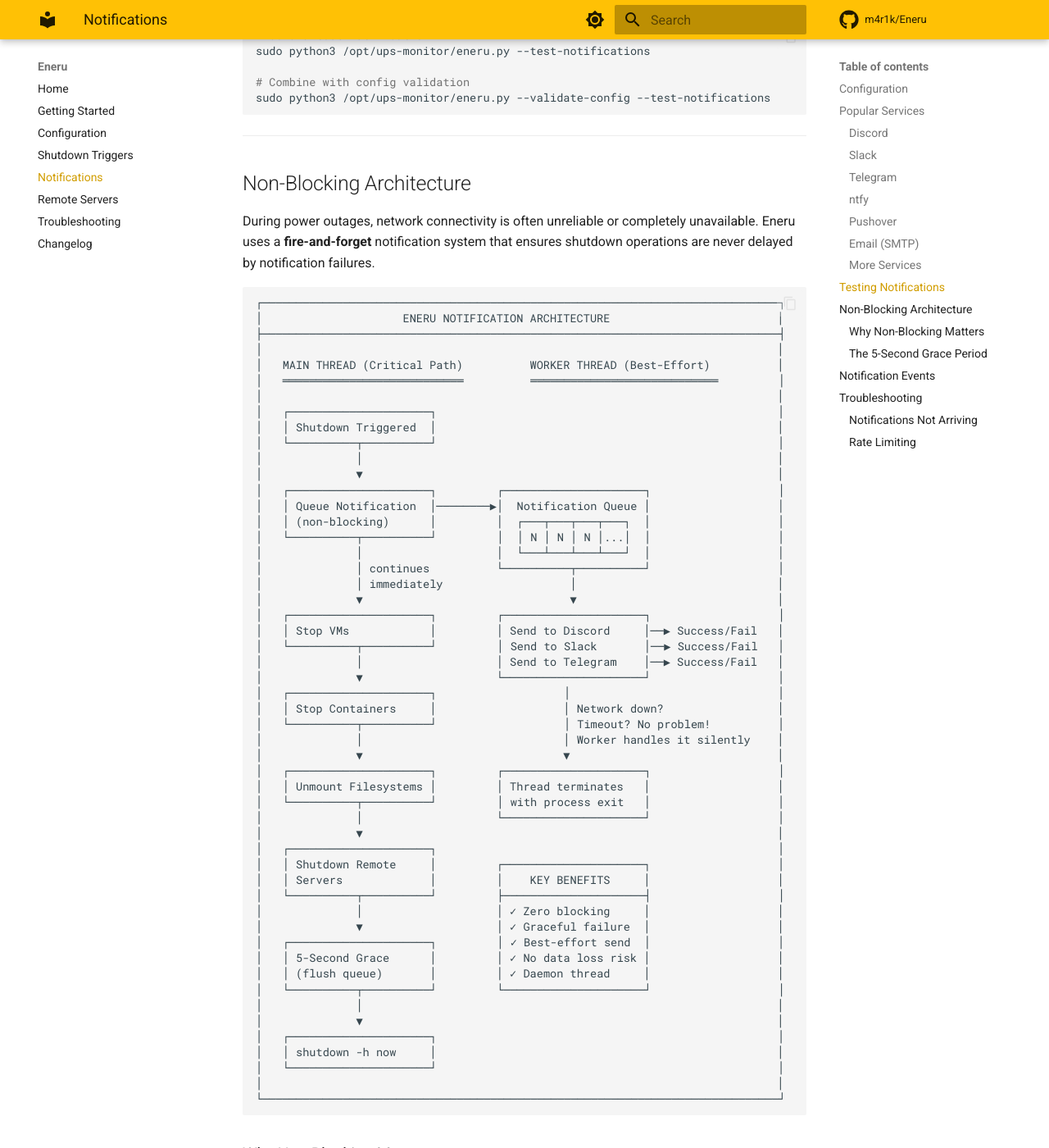
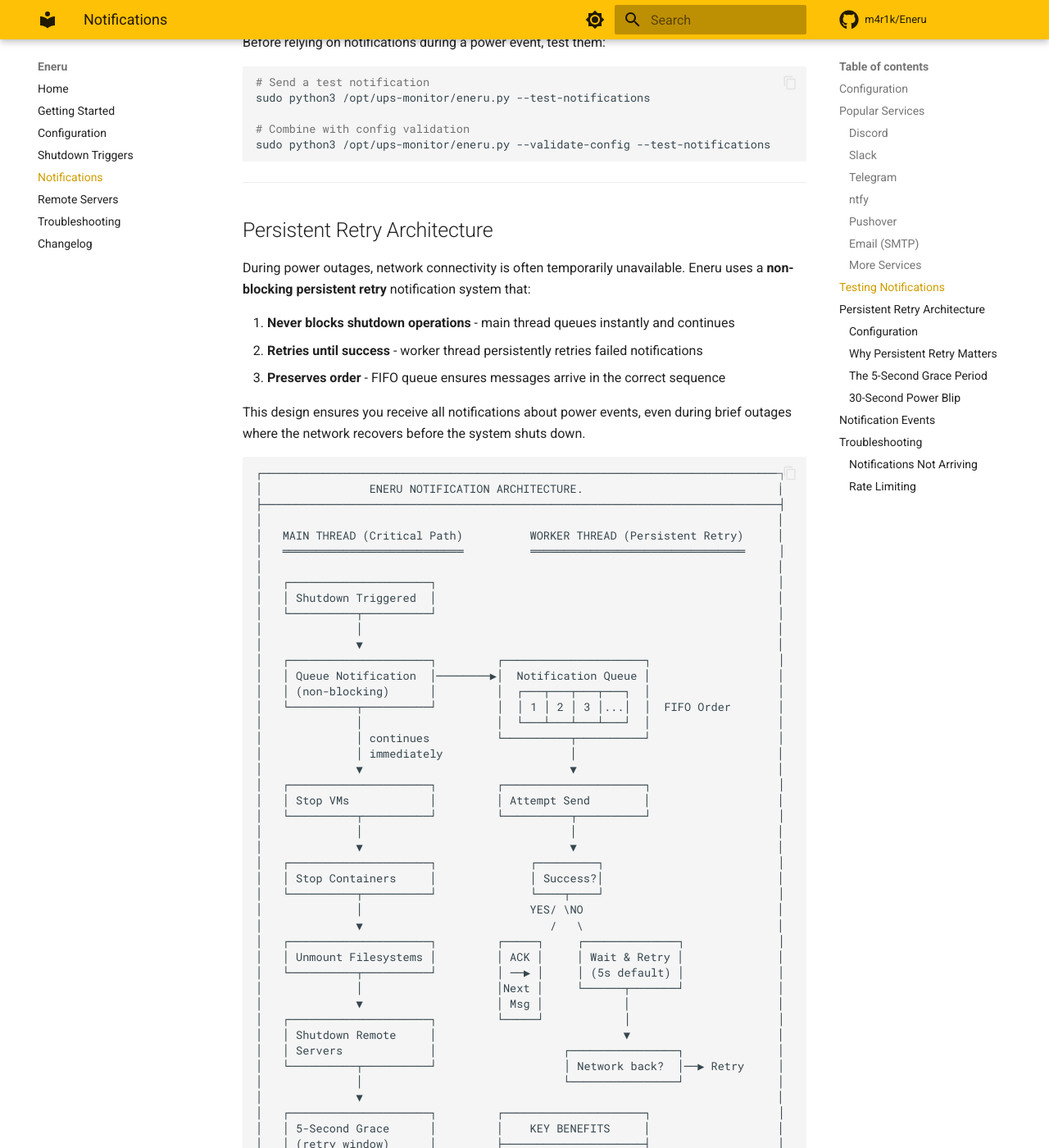
Before and after one commit to m4r1k/Eneru, an MkDocs documentation site: the page built from docs/notifications.md, in a window 1280 px wide and 1400 px high, scrolled down 2494 px. Shown: the whole window at 82% size. Built offline with MkDocs 1.6.1 and Material for MkDocs 9.7.7, drawn with Linux system fonts in a browser that asks for light colours; comment, search, counter and statistics services are not loaded; some of the changed text lies outside the part shown.

Commit message:
feat: add persistent retry for notifications
Replace fire-and-forget notification delivery with persistent retry
architecture. The worker thread now retries failed notifications until
success (or process exit), ensuring delivery during transient network
outages like brief power blips where network equipment takes time to
recover.

Changes:
- NotificationWorker retries indefinitely with configurable interval
- New `notifications.retry_interval` config option (default: 5s)
- FIFO queue preserves message order
- Stop signal interrupts retry wait immediately (no shutdown delay)
- New get_queue_size() and get_retry_count() monitoring methods
- 7 new tests for retry behavior (185 total)

🤖 Generated with [Claude Code](https://claude.com/claude-code)

Co-Authored-By: Claude Opus 4.5 <noreply@anthropic.com>

````diff
--- a/docs/notifications.md
+++ b/docs/notifications.md
@@ -16,6 +16,9 @@ notifications:
 
   # Timeout for notification delivery (seconds)
   timeout: 10
+
+  # Seconds between retry attempts for failed notifications (default: 5)
+  retry_interval: 5
 
   # Notification service URLs
   urls:
@@ -112,17 +115,23 @@ sudo python3 /opt/ups-monitor/eneru.py --validate-config --test-notifications
 
 ---
 
-## Non-Blocking Architecture
+## Persistent Retry Architecture
 
-During power outages, network connectivity is often unreliable or completely unavailable. Eneru uses a **fire-and-forget** notification system that ensures shutdown operations are never delayed by notification failures.
+During power outages, network connectivity is often temporarily unavailable. Eneru uses a **non-blocking persistent retry** notification system that:
+
+1. **Never blocks shutdown operations** - main thread queues instantly and continues
+2. **Retries until success** - worker thread persistently retries failed notifications
+3. **Preserves order** - FIFO queue ensures messages arrive in the correct sequence
+
+This design ensures you receive all notifications about power events, even during brief outages where the network recovers before the system shuts down.
 
 ```
 ┌─────────────────────────────────────────────────────────────────────────────┐
-│                     ENERU NOTIFICATION ARCHITECTURE                         │
+│                ENERU NOTIFICATION ARCHITECTURE.                             │
 ├─────────────────────────────────────────────────────────────────────────────┤
 │                                                                             │
-│   MAIN THREAD (Critical Path)          WORKER THREAD (Best-Effort)          │
-│   ═══════════════════════════          ════════════════════════════         │
+│   MAIN THREAD (Critical Path)          WORKER THREAD (Persistent Retry)     │
+│   ═══════════════════════════          ════════════════════════════════     │
 │                                                                             │
 │   ┌─────────────────────┐                                                   │
 │   │ Shutdown Triggered  │                                                   │
@@ -132,54 +141,64 @@ During power outages, network connectivity is often unreliable or completely una
 │   ┌─────────────────────┐         ┌─────────────────────┐                   │
 │   │ Queue Notification  │────────▶│  Notification Queue │                   │
 │   │ (non-blocking)      │         │  ┌───┬───┬───┬───┐  │                   │
-│   └──────────┬──────────┘         │  │ N │ N │ N │...│  │                   │
+│   └──────────┬──────────┘         │  │ 1 │ 2 │ 3 │...│  │  FIFO Order       │
 │              │                    │  └───┴───┴───┴───┘  │                   │
 │              │ continues          └──────────┬──────────┘                   │
 │              │ immediately                   │                              │
 │              ▼                               ▼                              │
 │   ┌─────────────────────┐         ┌─────────────────────┐                   │
-│   │ Stop VMs            │         │ Send to Discord     │──▶ Success/Fail   │
-│   └──────────┬──────────┘         │ Send to Slack       │──▶ Success/Fail   │
-│              │                    │ Send to Telegram    │──▶ Success/Fail   │
-│              ▼                    └─────────────────────┘                   │
-│   ┌─────────────────────┐                   │                               │
-│   │ Stop Containers     │                   │ Network down?                 │
-│   └──────────┬──────────┘                   │ Timeout? No problem!          │
-│              │                              │ Worker handles it silently    │
-│              ▼                              ▼                               │
+│   │ Stop VMs            │         │ Attempt Send        │                   │
+│   └──────────┬──────────┘         └──────────┬──────────┘                   │
+│              │                               │                              │
+│              ▼                               ▼                              │
+│   ┌─────────────────────┐              ┌─────────┐                          │
+│   │ Stop Containers     │              │ Success?│                          │
+│   └──────────┬──────────┘              └────┬────┘                          │
+│              │                         YES/ \NO                             │
+│              ▼                            /   \                             │
+│   ┌─────────────────────┐         ┌─────┐     ┌──────────────┐              │
+│   │ Unmount Filesystems │         │ ACK │     │ Wait & Retry │              │
+│   └──────────┬──────────┘         │ ──▶ │     │ (5s default) │              │
+│              │                    │Next │     └──────┬───────┘              │
+│              ▼                    │ Msg │            │                      │
+│   ┌─────────────────────┐         └─────┘            │                      │
+│   │ Shutdown Remote     │                            ▼                      │
+│   │ Servers             │                   ┌────────────────┐              │
+│   └──────────┬──────────┘                   │ Network back?  │──▶ Retry     │
+│              │                              └────────────────┘              │
+│              ▼                                                              │
 │   ┌─────────────────────┐         ┌─────────────────────┐                   │
-│   │ Unmount Filesystems │         │ Thread terminates   │                   │
-│   └──────────┬──────────┘         │ with process exit   │                   │
-│              │                    └─────────────────────┘                   │
-│              ▼                                                              │
-│   ┌─────────────────────┐                                                   │
-│   │ Shutdown Remote     │         ┌─────────────────────┐                   │
-│   │ Servers             │         │    KEY BENEFITS     │                   │
-│   └──────────┬──────────┘         ├─────────────────────┤                   │
-│              │                    │ ✓ Zero blocking     │                   │
-│              ▼                    │ ✓ Graceful failure  │                   │
-│   ┌─────────────────────┐         │ ✓ Best-effort send  │                   │
-│   │ 5-Second Grace      │         │ ✓ No data loss risk │                   │
-│   │ (flush queue)       │         │ ✓ Daemon thread     │                   │
-│   └──────────┬──────────┘         └─────────────────────┘                   │
-│              │                                                              │
-│              ▼                                                              │
-│   ┌─────────────────────┐                                                   │
-│   │ shutdown -h now     │                                                   │
-│   └─────────────────────┘                                                   │
-│                                                                             │
+│   │ 5-Second Grace      │         │    KEY BENEFITS     │                   │
+│   │ (retry window)      │         ├─────────────────────┤                   │
+│   └──────────┬──────────┘         │ ✓ Zero blocking     │                   │
+│              │                    │ ✓ Persistent retry  │                   │
+│              ▼                    │ ✓ FIFO ordering     │                   │
+│   ┌─────────────────────┐         │ ✓ No message loss*  │                   │
+│   │ shutdown -h now     │         │ ✓ Graceful stop     │                   │
+│   └─────────────────────┘         └─────────────────────┘                   │
+│                                   * until process exit                      │
 └─────────────────────────────────────────────────────────────────────────────┘
 ```
 
-### Why Non-Blocking Matters
+### Configuration
 
-| Scenario | Blocking Notifications | Eneru (Non-Blocking) |
-|----------|------------------------|----------------------|
-| Network down during outage | ❌ Shutdown delayed by timeout (10-30s per notification) | ✅ Shutdown proceeds immediately |
-| Discord rate-limited | ❌ Waits for retry | ✅ Continues without waiting |
-| DNS resolution fails | ❌ Hangs until timeout | ✅ Worker handles silently |
-| Multiple notification services | ❌ Sequential delays compound | ✅ All queued instantly |
-| Power about to fail | ❌ Risk of incomplete shutdown | ✅ Critical operations prioritized |
+```yaml
+notifications:
+  # ... other settings ...
+
+  # Seconds between retry attempts (default: 5)
+  retry_interval: 5
+```
+
+### Why Persistent Retry Matters
+
+| Scenario | Fire-and-Forget (v4.6) | Persistent Retry (v4.7+) |
+|----------|------------------------|--------------------------|
+| 30-second network blip | Notifications lost | Retried and delivered |
+| Router reboot during outage | Notifications lost | Retried and delivered |
+| Transient DNS failure | Notifications lost | Retried and delivered |
+| Network down until shutdown | Messages dropped at exit | Same (logs in journalctl) |
+| Multiple services configured | All fail simultaneously | Apprise retries to all |
 
 ### The 5-Second Grace Period
 
@@ -198,6 +217,31 @@ Timeline (worst case - network down):
 55s    │ shutdown -h now executed
 ─────────────────────────────────────────────────────────────────
         Total: ~55 seconds (network issues added 0 seconds delay)
+```
+
+### 30-Second Power Blip
+
+During a brief power blip, power may be restored within seconds or minutes — well before any shutdown triggers fire. However, public Internet often remains unreachable for several more minutes while local network equipment boots up (router, modem, switches, WiFi APs).
+
+The persistent retry architecture handles this gracefully: notifications queue instantly and the worker keeps retrying every `retry_interval` seconds. As soon as the network is back, all messages are delivered in order — giving you full visibility into what happened.
+
+```
+Timeline (brief power blip, network slow to recover):
+─────────────────────────────────────────────────────────────────
+0s     │ Power lost, "Power Lost" notification queued
+5s     │ Retry #1 - network down (router booting)
+10s    │ Retry #2 - still failing
+15s    │ Retry #3 - still failing
+20s    │ Retry #4 - still failing
+28s    │ Power restored, "Power Restored" notification queued
+35s    │ Retry #5 - still failing (switches coming up)
+40s    │ Retry #6 - still failing (WiFi AP booting)
+50s    │ Retry #7 - still failing (ISP modem syncing)
+60s    │ Network is back!
+60s    │ Retry #8 - SUCCESS! ✓ "Power Lost" delivered
+60s    │ ✓ "Power Restored" delivered (next in queue)
+─────────────────────────────────────────────────────────────────
+        Both notifications delivered despite 60-second network outage
 ```
 
 ---
````
Also changed, not shown: CHANGELOG.md (+32 -0 lines), docs/changelog.md (+17 -0 lines), docs/configuration.md (+3 -0 lines), 3 other files.
